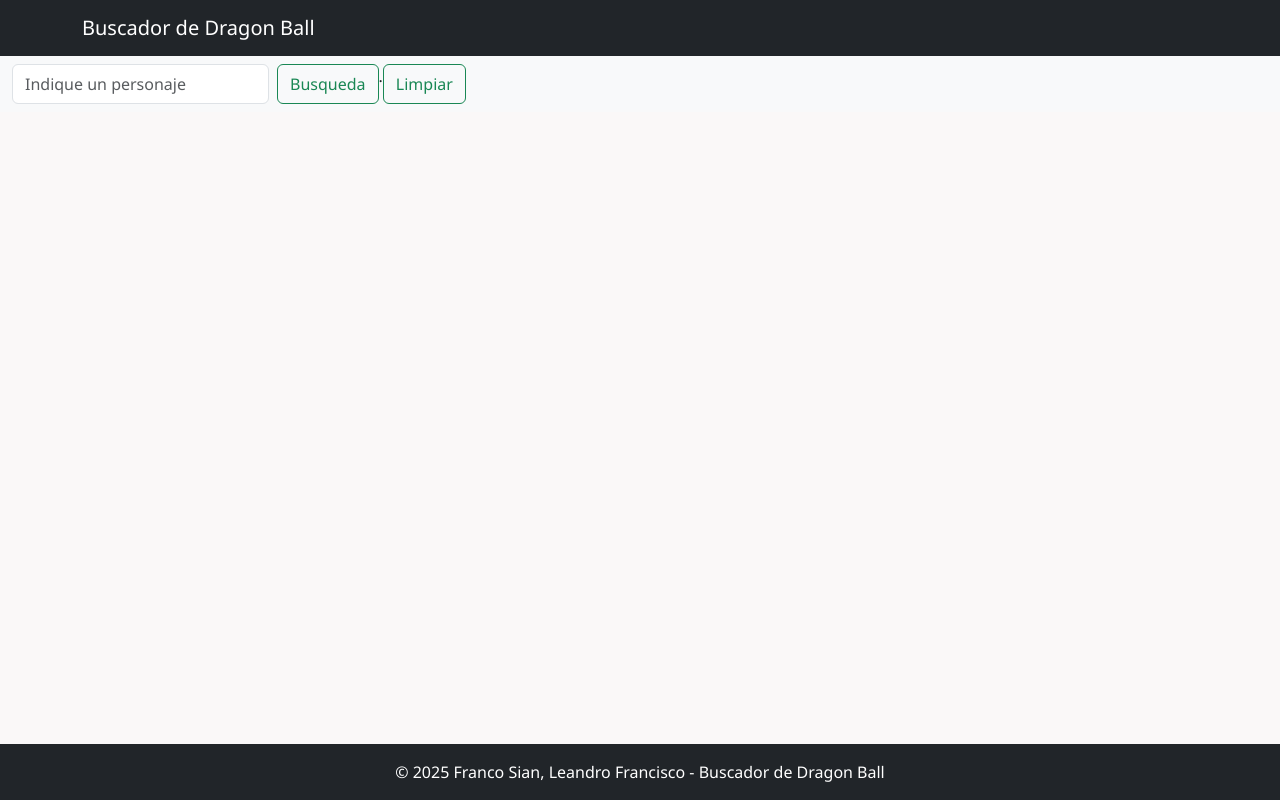
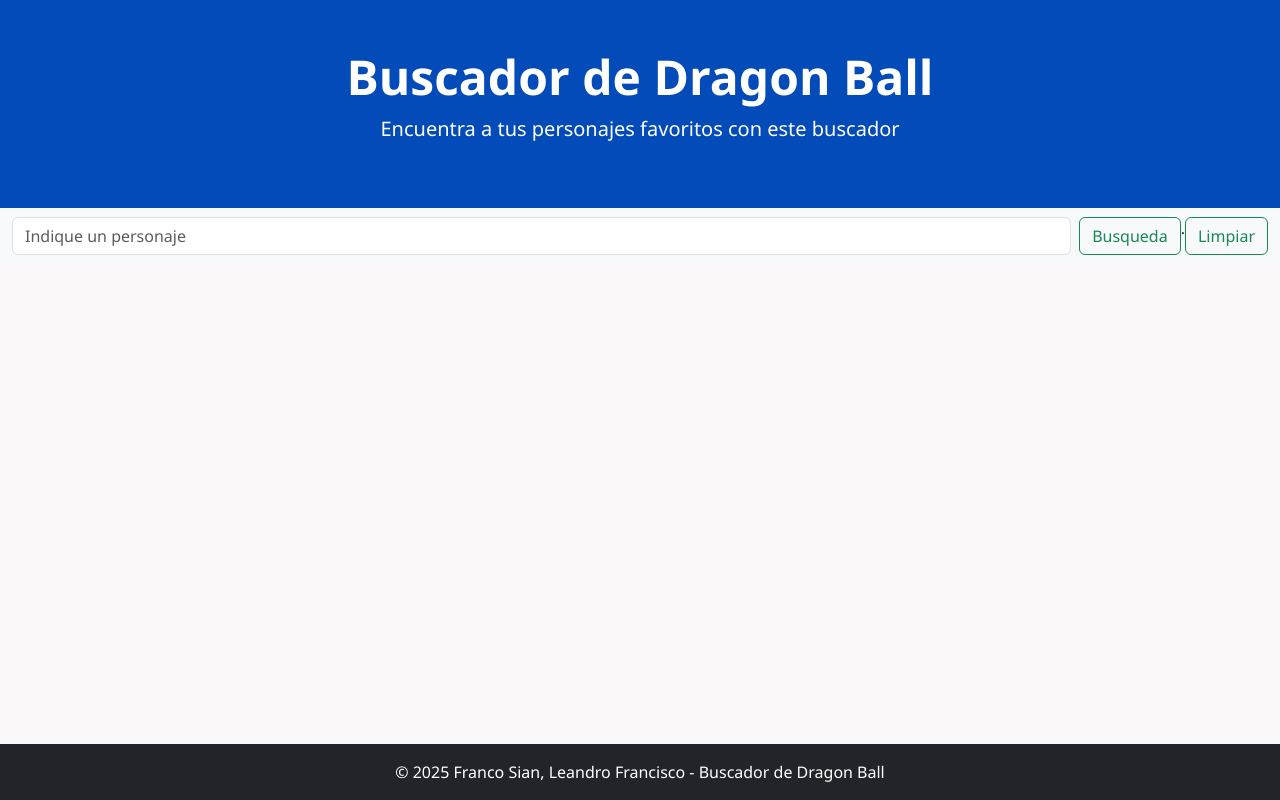
Before and after one commit to Xulcielago/trabajo-practico-3-sian-leandro, a plain HTML site: page index.html in a window 1280 px wide. Drawn offline with nearby package versions, Linux system fonts and the light colour scheme.

Commit message:
Cambiado botón de busqueda, eliminado type= submit, añadido id= boton-src. Cambiada clase contenedora. Añadida funcionalidad básica de mostrar todo.

```diff
--- a/assets/js/script.js
+++ b/assets/js/script.js
@@ -1,4 +1,4 @@
-const btnBuscar = document.getElementById("btn-buscar");
+const btnBuscar = document.getElementById("boton-src");
 const contenedorPadre = document.getElementById("contenedor-data");
 const urlDragonBall = "https://dragonball-api.com/api/characters";
 
--- a/index.html
+++ b/index.html
@@ -10,27 +10,37 @@
 </head>
 
 <body class="d-flex flex-column min-vh-100">
-  <nav class="navbar navbar-expand-lg navbar-dark bg-dark">
+  <header class="text-white text-center py-5">
     <div class="container">
-      <a class="navbar-brand" href="#">Buscador de Dragon Ball</a>
-      <button class="navbar-toggler" type="button" data-bs-toggle="collapse" data-bs-target="#navbarNav">
-        <span class="navbar-toggler-icon"></span>
-      </button>
+      <h1 class="display-5">Buscador de Dragon Ball</h1>
+      <p class="lead">Encuentra a tus personajes favoritos con este buscador</p>
     </div>
-  </nav>
+  </header>
 
   <nav class="navbar navbar-expand-lg navbar-light bg-light">
     <div class="container-fluid">
-      <div class="collapse navbar-collapse" id="navbarNav">
-        <form class="d-flex" role="search">
-          <input class="form-control me-2" type="search" placeholder="Indique un personaje" aria-label="Search">
-          <button class="btn btn-outline-success" type="submit">Busqueda</button>
-          <p>.</p>
-          <button class="btn btn-outline-success" type="submit">Limpiar</button>
-        </form>
-      </div>
+      <input class="form-control me-2" type="search" placeholder="Indique un personaje" aria-label="Search">
+      <button id="boton-src" class="btn btn-outline-success" >Busqueda</button>
+      <p>.</p>
+      <button id="" class="btn btn-outline-success" >Limpiar</button>
     </div>
   </nav>
+  <div id="contenedor-data" class="row">
+    <!-- ACA SE AGREGAN LOS DATOS CON JAVASCRIPT -->
+    <!-- CADA CARTA  -->
+    <!-- <div class="col-3 pb-2 d-flex justify-content-center">
+      <div class="card">
+        <img
+          class="card-img-top"
+          src="https://dragonball-api.com/characters/goku_normal.webp"
+        />
+        <div class="card-body">
+          <h5 class="card-title">Goku</h5>
+          <p class="card-text">Saiyan - Male</p>
+        </div>
+      </div>
+    </div> -->
+  </div>
 
   <footer class="bg-dark text-white text-center py-3">
     <p class="mb-0">&copy; 2025 Franco Sian, Leandro Francisco - Buscador de Dragon Ball </p>
```
